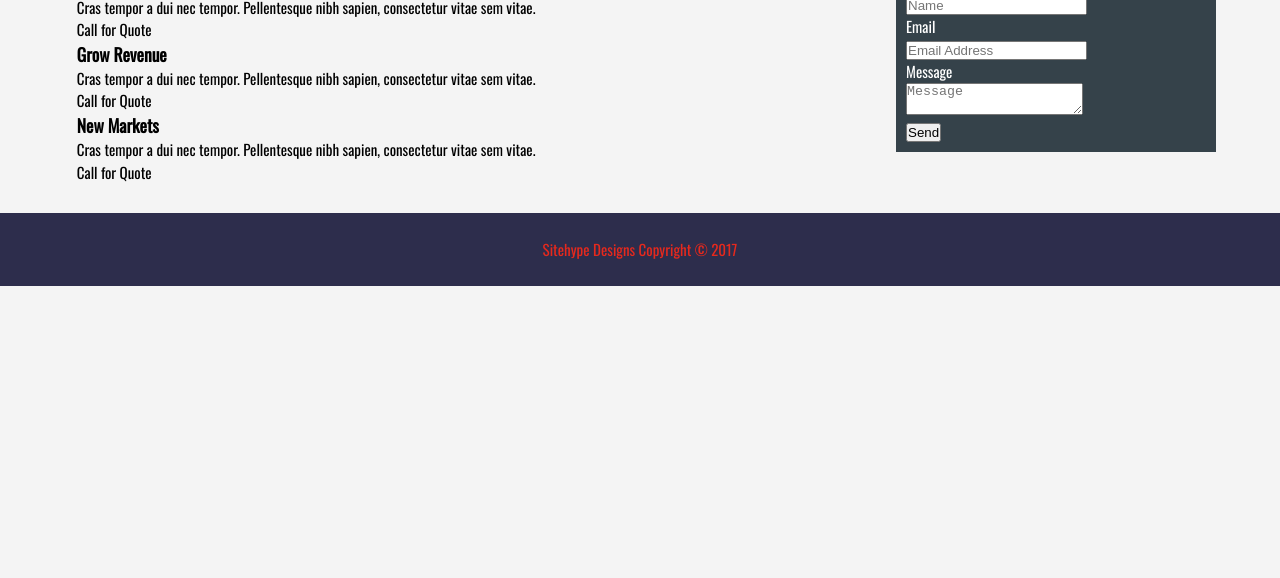
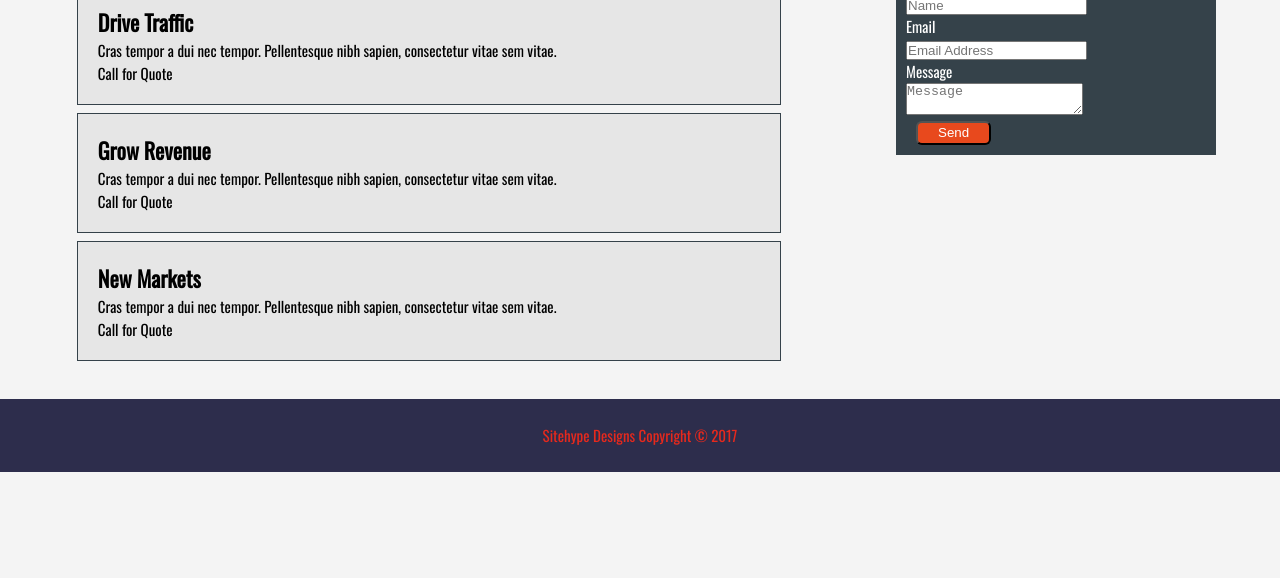
Before and after one commit to dudleyinc3/html_template, a plain HTML site: page services.html in a window 1280 px wide. Shown: the part 222-800 px from the top of the page. Drawn offline with nearby package versions, Linux system fonts and the light colour scheme.

Commit message:
services page styled

```diff
--- a/css/style.css
+++ b/css/style.css
@@ -26,11 +26,25 @@ ul {
 	padding: 0;
 }
 
+.button_1{
+  height:24px;
+  background:#e8491d;
+  border-radius:6px;
+  padding-left: 20px;
+  padding-right:20px;
+  margin-left: 10px;
+  color:#ffffff;
+}
+
 .dark {
    padding: 10px;
    background: #35424a;
    color: #fff;
    margin-top: 15px;
+}
+
+.page-title {
+   font-size: 28px;
 }
 /*Header*/
 
@@ -116,7 +130,6 @@ header a:hover {
 
 /* Pause returns to first slide.  Fix to pause on current slide */
 .slider figure:hover{
-    -webkit-animation: paused;
     animation: paused;
 }
 .slider div {
@@ -164,7 +177,7 @@ header a:hover {
    padding: 4px;
    height: 20px;
    width: 250px;
-   border-radius: 5px;
+   border-radius: 6px;
 }
 
 .slide #two {
@@ -265,6 +278,20 @@ article#story {
 article#story h1{
    margin-top: 40px;
 }
+
+/* Services */
+ul#services li {
+   padding: 20px;
+   border: #35424a solid 1px;
+   margin-bottom: 8px;
+   background: #e6e6e6;
+}
+
+ul#services h3 {
+   font-size: 22px;
+}
+
+/* Footer */
 
 footer {
    padding-top: 25px;
--- a/services.html
+++ b/services.html
@@ -17,15 +17,19 @@
          </div>
          <nav>
             <ul>
-               <li><a href="index.html">Home</a></li>
-               <li><a href="about.html">About</a></li>
-               <li class="current"><a href="services.html">Services</a></li>
+               <li>
+                  <a href="index.html">Home</a>
+               </li>
+               <li>
+                  <a href="about.html">About</a>
+               </li>
+               <li class="current">
+                  <a href="services.html">Services</a>
+               </li>
             </ul>
          </nav>
       </div>
    </header>
-
-
    <section id="main">
       <div class="container">
          <article id="story">
@@ -46,43 +50,30 @@
                   <p>Cras tempor a dui nec tempor. Pellentesque nibh sapien, consectetur vitae sem vitae.</p>
                   <p>Call for Quote</p>
                </li>
-
             </ul>
-
          </article>
-
          <aside id="sidebar">
             <div class="dark">
                <h3>Contact Us</h3>
                <form class="contact">
                   <div>
-                  <label>Name</label>
-                  <br>
-                  <input type="text" placeholder="Name">
+                     <label>Name</label><br>
+                     <input placeholder="Name" type="text">
                   </div>
                   <div>
-                  <label>Email</label>
-                  <br>
-                  <input type="text" placeholder="Email Address">
+                     <label>Email</label><br>
+                     <input placeholder="Email Address" type="text">
                   </div>
                   <div>
-                  <label>Message</label>
-                  <br>
+                     <label>Message</label><br>
                      <textarea placeholder="Message"></textarea>
                   </div>
-               <button class="button_1" type="Submit">Send</button>
+                  <button class="button_1" type="submit">Send</button>
                </form>
             </div>
          </aside>
       </div>
-
-
-
-
-
-
    </section>
-
    <footer>
       <p>Sitehype Designs Copyright &copy; 2017</p>
    </footer>
```
Lines whose indentation alone changed are shown as unchanged.
